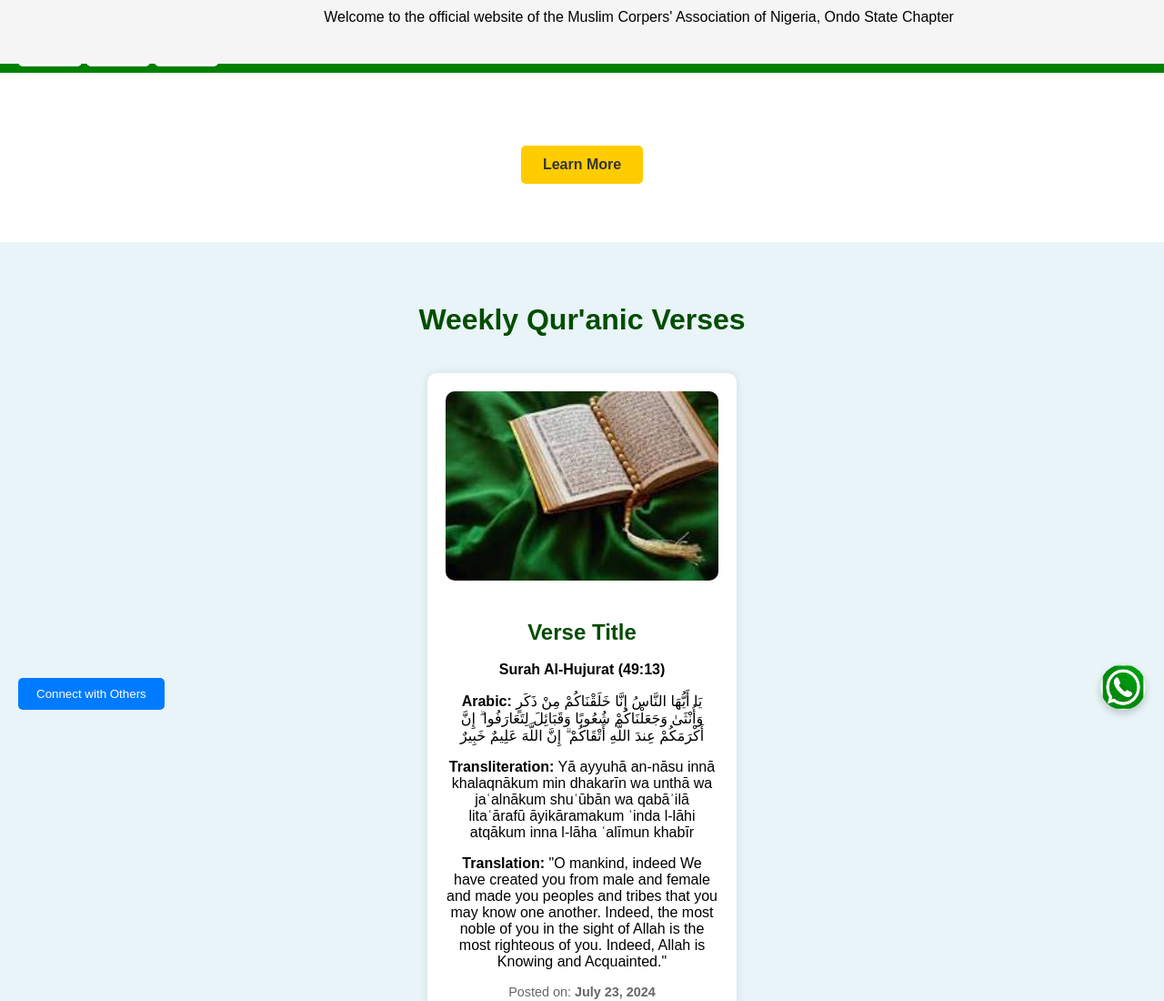
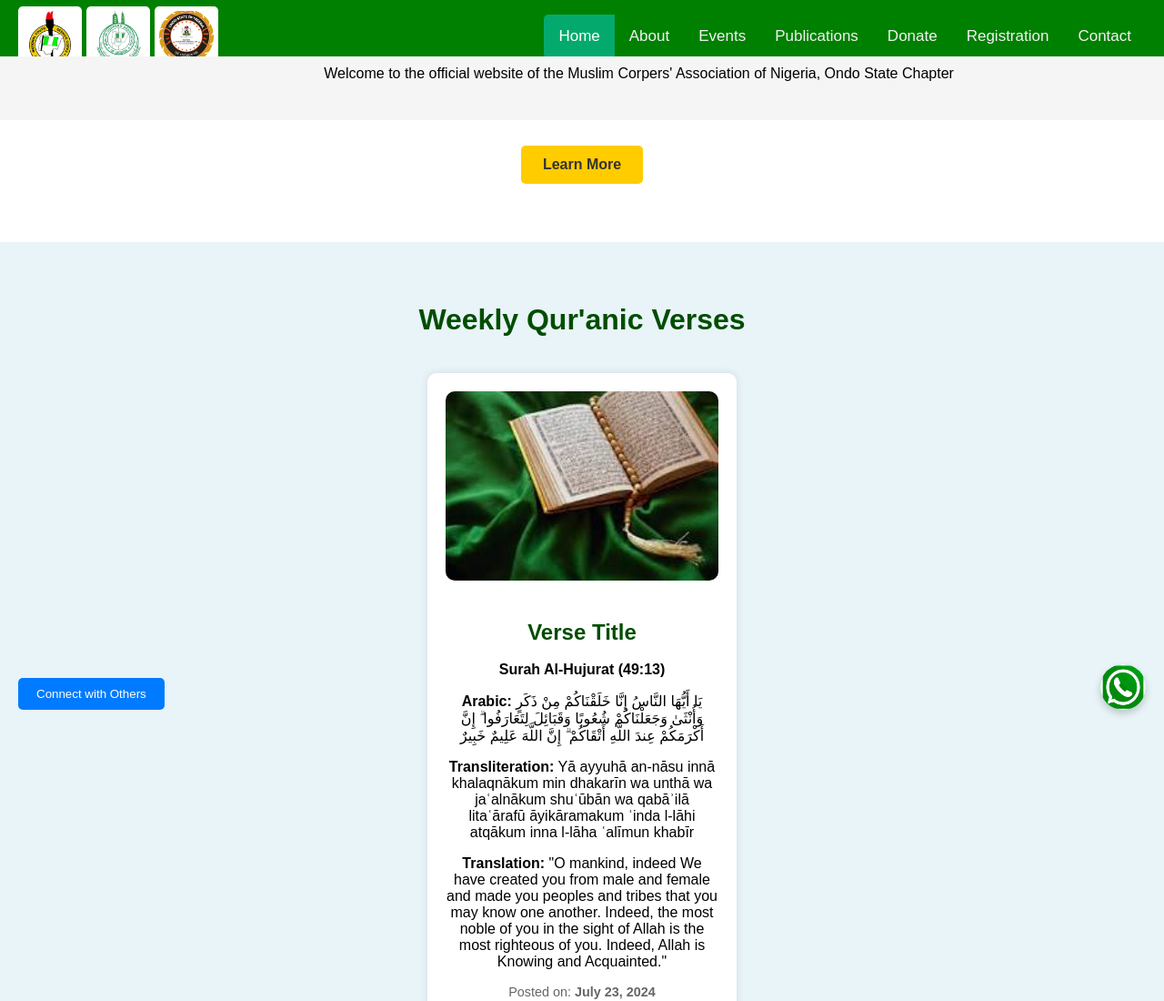
Before and after one commit to Motunstech/mcanondostate.github.io, a plain HTML site: page index.html in a window 1280 px wide. Shown: the top 1100 px of the page at 91% size. Drawn offline with Linux system fonts and the light colour scheme.

Commit message:
Update index.html

```diff
--- a/index.html
+++ b/index.html
@@ -52,7 +52,7 @@
 
 .moving-text {
     position: fixed; /* Fixed position so it stays in place */
-    top: 0; /* Align it at the top of the viewport */
+    top: 62px; /* Align it at the top of the viewport */
     left: 0; /* Align it to the left edge of the viewport */
     width: 100%; /* Full width of the viewport */
     background: #f5f5f5; /* Background color */
```
